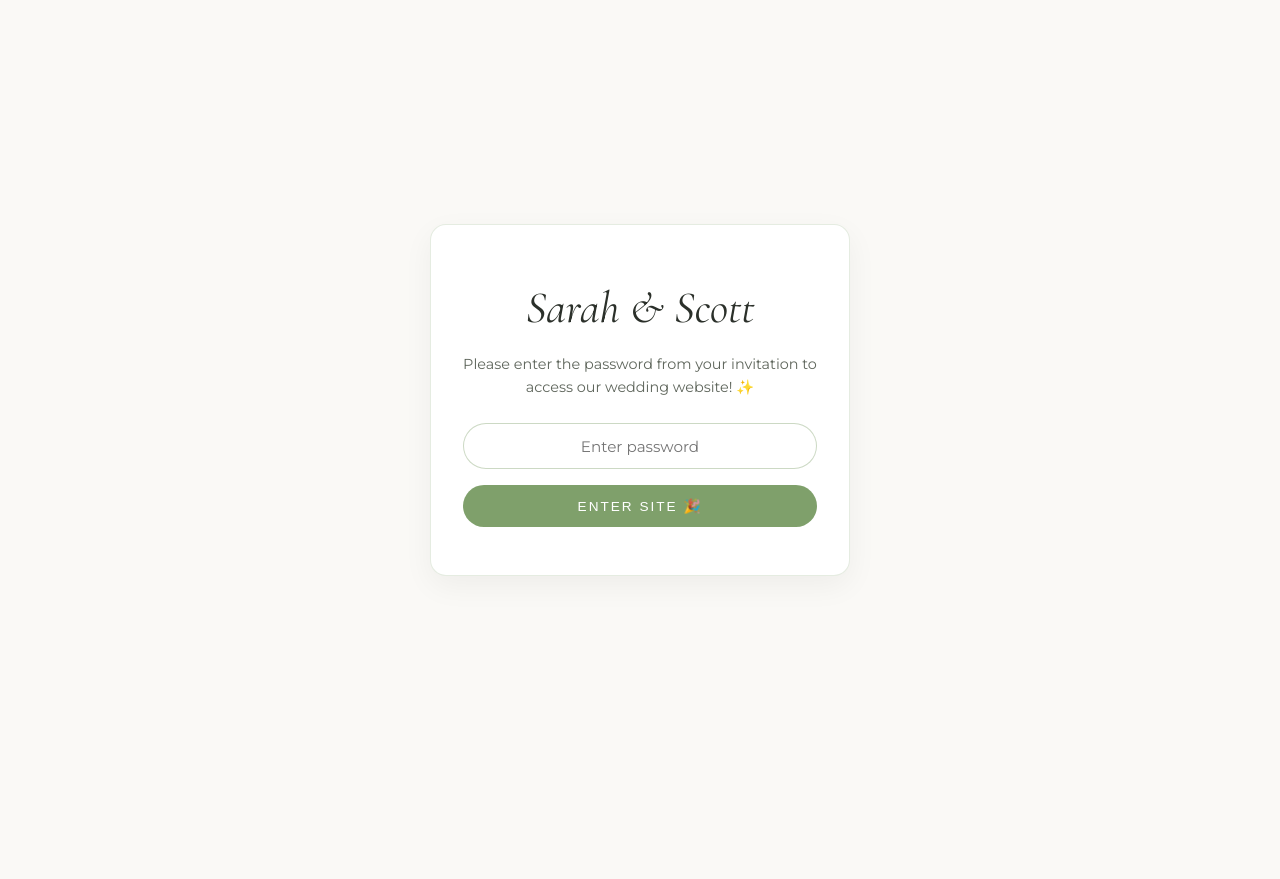
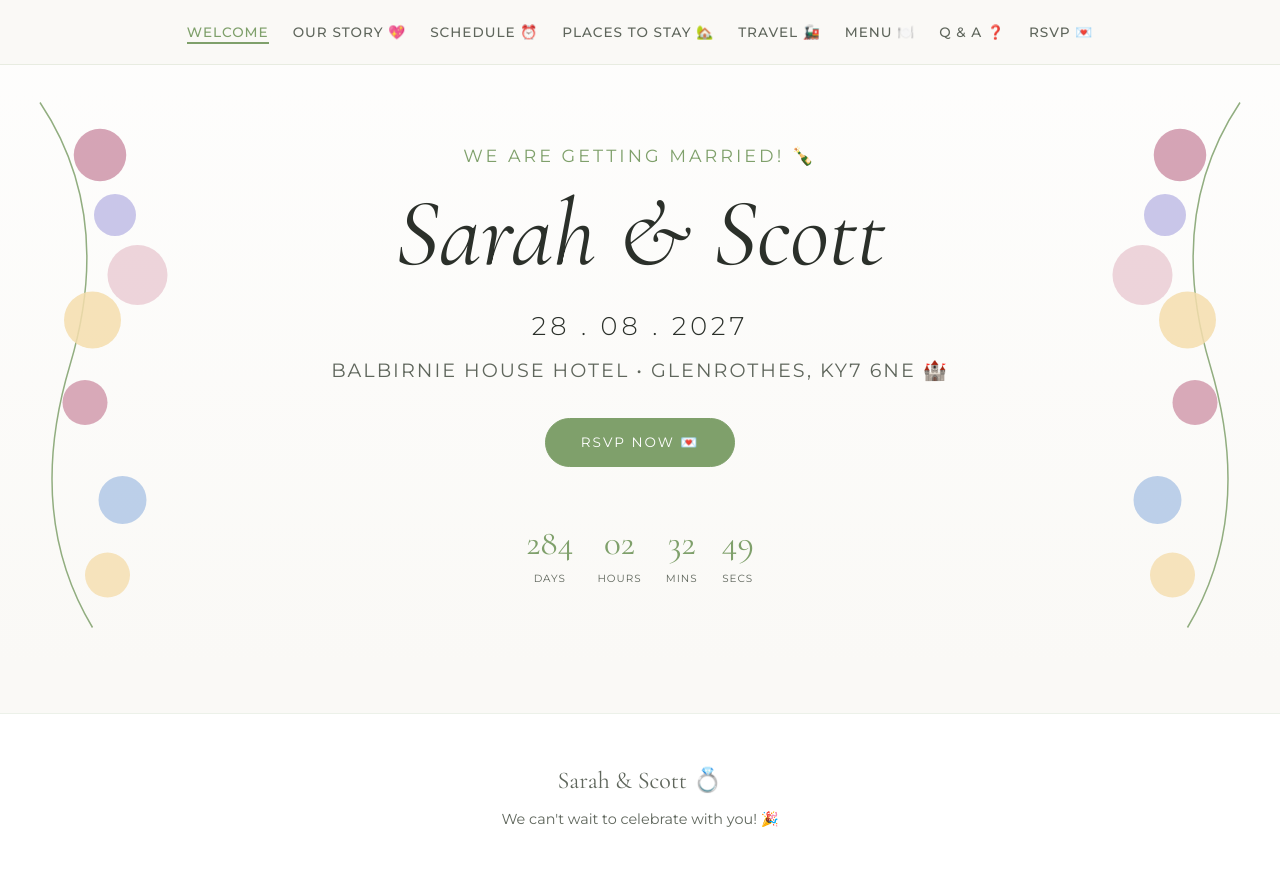
Before and after one commit to SarahSJM/SarahSJM.github.io, a plain HTML site: page index.html in a window 1280 px wide. Before the commit the page ends 800 px from the top, so only its background shows below. Drawn offline with nearby package versions, Linux system fonts and the light colour scheme.

Commit message:
Removed Password

```diff
--- a/index.html
+++ b/index.html
@@ -33,92 +33,6 @@
       color: var(--text-dark);
       line-height: 1.6;
       overflow-x: hidden;
-    }
-
-    /* Password Protection Overlay */
-    #password-overlay {
-      position: fixed;
-      top: 0;
-      left: 0;
-      width: 100vw;
-      height: 100vh;
-      background-color: var(--cream-bg);
-      z-index: 10000;
-      display: flex;
-      justify-content: center;
-      align-items: center;
-      padding: 2rem;
-      text-align: center;
-    }
-
-    .password-card {
-      background: white;
-      padding: 3rem 2rem;
-      border-radius: 16px;
-      box-shadow: 0 10px 30px rgba(0,0,0,0.05);
-      border: 1px solid rgba(127, 160, 107, 0.2);
-      max-width: 420px;
-      width: 100%;
-    }
-
-    .password-card h2 {
-      font-family: 'Cormorant Garamond', serif;
-      font-size: 2.8rem;
-      font-style: italic;
-      color: var(--text-dark);
-      margin-bottom: 0.5rem;
-    }
-
-    .password-card p {
-      color: var(--text-muted);
-      font-size: 0.9rem;
-      margin-bottom: 1.5rem;
-    }
-
-    .password-card input {
-      width: 100%;
-      padding: 0.8rem 1rem;
-      border: 1px solid rgba(127, 160, 107, 0.4);
-      border-radius: 30px;
-      font-size: 0.95rem;
-      text-align: center;
-      margin-bottom: 1rem;
-      outline: none;
-      font-family: inherit;
-    }
-
-    .password-card input:focus {
-      border-color: var(--sage-dark);
-    }
-
-    .password-card button {
-      width: 100%;
-      padding: 0.8rem;
-      background-color: var(--sage-dark);
-      color: white;
-      border: none;
-      border-radius: 30px;
-      font-size: 0.85rem;
-      letter-spacing: 2px;
-      text-transform: uppercase;
-      cursor: pointer;
-      transition: background 0.3s;
-    }
-
-    .password-card button:hover {
-      background-color: #698757;
-    }
-
-    .error-msg {
-      color: var(--mauve);
-      font-size: 0.8rem;
-      margin-top: 0.8rem;
-      display: none;
-    }
-
-    /* Main Content (Hidden until unlocked) */
-    #main-content {
-      display: none;
     }
 
     h1, h2, h3, h4, .serif {
@@ -510,20 +424,6 @@
 </head>
 <body>
 
-  <!-- Password Protection Screen -->
-  <div id="password-overlay">
-    <div class="password-card">
-      <h2>Sarah & Scott </h2>
-      <p>Please enter the password from your invitation to access our wedding website! ✨</p>
-      <input type="password" id="passInput" placeholder="Enter password" onkeypress="handleKeyPress(event)" />
-      <button onclick="checkPassword()">Enter Site 🎉</button>
-      <div id="errorMsg" class="error-msg">Incorrect password. Please try again! 🗝️</div>
-    </div>
-  </div>
-
-  <!-- Main Website Content (Protected) -->
-  <div id="main-content">
-
   <!-- Navigation Links -->
   <header>
     <nav>
@@ -883,41 +783,53 @@
     <p class="serif" style="font-size: 1.5rem; margin-bottom: 0.5rem;">Sarah & Scott 💍</p>
     <p>We can't wait to celebrate with you! 🎉</p>
   </footer>
-  </div>
 
   <script>
-    // --- PASSWORD CHECK LOGIC ---
-    const CORRECT_PASSWORD = "Sarah&Scott2027";
+    // --- TAB SWITCHING SYSTEM ---
+    function showTab(tabId) {
+      const pages = document.querySelectorAll('.tab-page');
+      pages.forEach(page => page.classList.remove('active'));
 
-    function checkPassword() {
-      const userInput = document.getElementById("passInput").value;
-      if (userInput === CORRECT_PASSWORD) {
-        document.getElementById("password-overlay").style.display = "none";
-        document.getElementById("main-content").style.display = "block";
-        sessionStorage.setItem("wedding_unlocked", "true");
-      } else {
-        document.getElementById("errorMsg").style.display = "block";
-      }
+      const links = document.querySelectorAll('.nav-links a');
+      links.forEach(link => link.classList.remove('active'));
+
+      document.getElementById('page-' + tabId).classList.add('active');
+      document.getElementById('nav-' + tabId).classList.add('active');
+      window.scrollTo({ top: 0, behavior: 'smooth' });
     }
 
-    function handleKeyPress(e) {
-      if (e.key === 'Enter') {
-        checkPassword();
-      }
+    // --- COUNTDOWN TIMER ---
+    const weddingDate = new Date("August 28, 2027 13:30:00").getTime();
+
+    function updateCountdown() {
+      const now = new Date().getTime();
+      const distance = weddingDate - now;
+
+      if (distance < 0) {
+        document.getElementById("timer").innerHTML = "<p>The Big Day is Here! 🎉</p>";
+        return;
       }
 
-    if (sessionStorage.getItem("wedding_unlocked") === "true") {
-      document.getElementById("password-overlay").style.display = "none";
-      document.getElementById("main-content").style.display = "block";
+      const days = Math.floor(distance / (1000 * 60 * 60 * 24));
+      const hours = Math.floor((distance % (1000 * 60 * 60 * 24)) / (1000 * 60 * 60));
+      const mins = Math.floor((distance % (1000 * 60 * 60)) / (1000 * 60));
+      const secs = Math.floor((distance % (1000 * 60)) / 1000);
+
+      document.getElementById("days").innerText = String(days).padStart(2, '0');
+      document.getElementById("hours").innerText = String(hours).padStart(2, '0');
+      document.getElementById("mins").innerText = String(mins).padStart(2, '0');
+      document.getElementById("secs").innerText = String(secs).padStart(2, '0');
     }
 
-    // Retrieve submitted guest names from localStorage
+    setInterval(updateCountdown, 1000);
+    updateCountdown();
+
+    // --- RSVP LOCALSTORAGE / SUBMISSION LOGIC ---
     function getSubmittedNames() {
       const saved = localStorage.getItem("submitted_guest_names");
       return saved ? JSON.parse(saved) : [];
     }
 
-    // Live check as user types their name
     function checkIfNameSubmitted() {
       const typedName = document.getElementById("guest-name").value.trim().toLowerCase();
       const submittedNames = getSubmittedNames();
@@ -928,7 +840,6 @@
       }
     }
 
-    // Save name on form submit
     function handleRsvpFormSubmit(event) {
       const typedName = document.getElementById("guest-name").value.trim().toLowerCase();
       const submittedNames = getSubmittedNames();
@@ -946,55 +857,10 @@
     }
 
     function resetRsvpView() {
-      document.getElementById("guest-name").value = "";
       document.getElementById("rsvp-status-msg").style.display = "none";
+      document.getElementById("rsvp-form").reset();
       document.getElementById("rsvp-form").style.display = "block";
     }
-
-    // --- PAGE / TAB SWITCHER LOGIC ---
-    function showTab(tabId) {
-      const pages = document.querySelectorAll('.tab-page');
-      pages.forEach(page => page.classList.remove('active'));
-
-      const navLinks = document.querySelectorAll('.nav-links a');
-      navLinks.forEach(link => link.classList.remove('active'));
-
-      const selectedPage = document.getElementById('page-' + tabId);
-      if (selectedPage) {
-        selectedPage.classList.add('active');
-      }
-
-      const selectedNav = document.getElementById('nav-' + tabId);
-      if (selectedNav) {
-        selectedNav.classList.add('active');
-      }
-
-      window.scrollTo({ top: 0, behavior: 'smooth' });
-    }
-
-    // --- COUNTDOWN TIMER LOGIC ---
-    const weddingDate = new Date("August 28, 2027 13:30:00").getTime();
-
-    function updateCountdown() {
-      const now = new Date().getTime();
-      const difference = weddingDate - now;
-
-      if (difference > 0) {
-        const days = Math.floor(difference / (1000 * 60 * 60 * 24));
-        const hours = Math.floor((difference % (1000 * 60 * 60 * 24)) / (1000 * 60 * 60));
-        const minutes = Math.floor((difference % (1000 * 60 * 60)) / (1000 * 60));
-        const seconds = Math.floor((difference % (1000 * 60)) / 1000);
-
-        document.getElementById("days").innerText = days.toString().padStart(2, '0');
-        document.getElementById("hours").innerText = hours.toString().padStart(2, '0');
-        document.getElementById("mins").innerText = minutes.toString().padStart(2, '0');
-        document.getElementById("secs").innerText = seconds.toString().padStart(2, '0');
-      }
-    }
-
-    setInterval(updateCountdown, 1000);
-    updateCountdown();
   </script>
-
 </body>
 </html>
```
Lines whose indentation alone changed are shown as unchanged.
